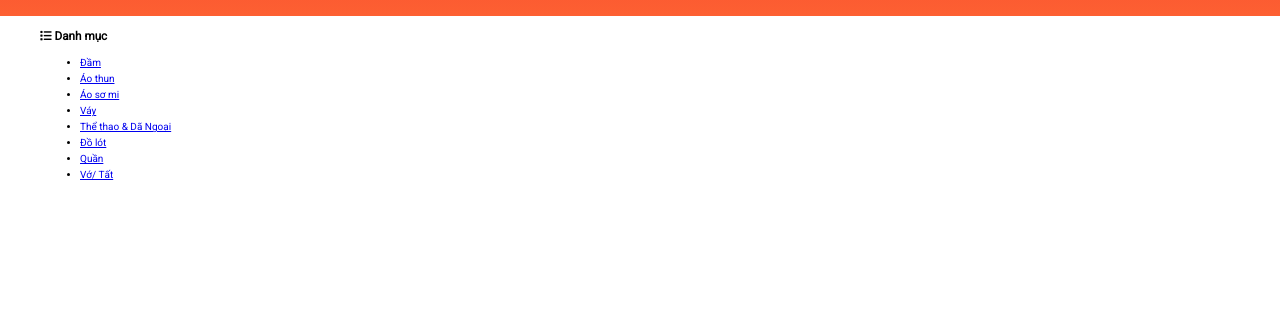
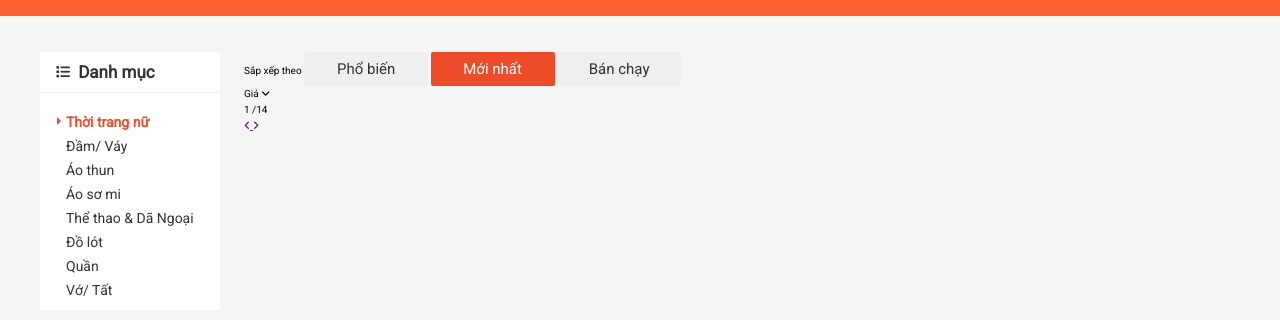
Before and after one commit to hhthuy/Web-Shopee, a plain HTML site: page index.html in a window 1280 px wide. Shown: the part 104-438 px from the top of the page. Drawn offline with nearby package versions, Linux system fonts and the light colour scheme; a script that the page names is missing; files whose address does not match are found by name.

Commit message:
Framing: Sorting Products

```diff
--- a/assets/css/base.css
+++ b/assets/css/base.css
@@ -111,7 +111,7 @@ html{
     cursor: pointer;
     color: var(--text-color);
     /* can giua */
-    display: flex;
+    display: inline-flex;
     align-items: center;
     justify-content: center;
     list-style: none;
--- a/assets/css/main.css
+++ b/assets/css/main.css
@@ -27,7 +27,7 @@ Nguyên tắc:
 	Footer
         ...
 */
-
+/* ********** APP HEADER ***********/
 /* ====Navbar CSS=== */
 .header{
     height: var(--header-height);
@@ -836,3 +836,69 @@ Nguyên tắc:
 .header__navbar-user-menuItem a:hover{
     background-color: #fafafa;
 }
+
+/* **********APP CONTAINER ***********/
+/* =====Danh mục CSS===== */
+.app__container{
+    background-color: #F5F5F5;
+}
+.category{
+    background-color: var(--white-color);
+    border-radius: 2px;
+
+}
+.category__heading{
+    color: var(--text-color);
+    font-size: 1.7rem;
+    padding: 12px 16px;
+    margin-top: 0; /* bo mac dinh */
+    border-bottom: 1px solid rgba(0, 0, 0, 0.05);
+}
+.category__heading-icon{
+    font-size: 1.4rem;
+    margin-right: 4px;/* icon - text */
+    position: relative;
+    top: -1px;
+}
+.category-list{
+    padding: 0 0 8px 0;/* Bo mac dinh the <ul> -left:0*/
+    list-style: none;
+    margin-left: 10px;
+
+}
+.category-item{
+
+}
+.category-item--active .category-item__link{
+    color: var(--primary-color);
+    font-weight: 600;
+}
+.category-item--active .category-item__link::before{
+    content: "";
+    position: absolute;
+    top:50%;
+    left: 7px;
+    border:4px solid;
+    transform: translateY(calc(-50% - 1px)); /* chay nguoc len 50% */
+    border-color: transparent transparent transparent var(--primary-color);/* tren - duoi - phai -trai */
+}
+.category-item__link{
+    font-size: 1.4rem;
+    color: var(--text-color);
+    text-decoration: none;
+    display: block; /* block */
+    padding: 4px 16px; /* block */
+    position: relative;/* transition */
+    transition: right linear 0.1s;/* transition */
+    right: 0;/* transition *//* right ban dau la 0, khi cho chuyen dong -4px */
+}
+.category-item__link:hover{
+   right: -4px;/* transition */
+   color: var(--primary-color);/* transition */
+}
+/* =====Dựng khung: Sắp xếp sản phẩm===== */
+/* Home sort + filter */
+.app__content{
+    padding-top: 36px;
+}
+/* ********** APP FOOTER ***********/
--- a/index.html
+++ b/index.html
@@ -297,27 +297,27 @@
         </header>
 
         <!-- Container -->
-        <div class="container">
+        <div class="app__container">
             <div class="grid">
-                <div class="grid__row">
+                <div class="grid__row app__content">
                     <div class="grid__column-2">
                         <nav class="category">
                             <h3 class="category__heading">
-                                <i class="fa-solid fa-list"></i>
+                                <i class="category__heading-icon fa-solid fa-list"></i>
                                 Danh mục
                             </h3>
                             <ul class="category-list">
                                 <li class="category-item category-item--active">
-                                    <a href="#" class="category-item__link">Đầm</a>
+                                    <a href="#" class="category-item__link">Thời trang nữ</a>
+                                </li>
+                                <li class="category-item">
+                                    <a href="#" class="category-item__link">Đầm/ Váy</a>
                                 </li>
                                 <li class="category-item">
                                     <a href="#" class="category-item__link">Áo thun</a>
                                 </li>
                                 <li class="category-item">
                                     <a href="#" class="category-item__link">Áo sơ mi</a>
-                                </li>
-                                <li class="category-item">
-                                    <a href="#" class="category-item__link">Váy</a>
                                 </li>
                                 <li class="category-item">
                                     <a href="#" class="category-item__link">Thể thao & Dã Ngoại</a>
@@ -334,7 +334,38 @@
                             </ul>
                         </nav>
                     </div>
-                    <div class="grid__column-10"></div>
+                    <div class="grid__column-10">
+                        <div class="home-filter">
+                            <span class="home-filter__label">Sắp xếp theo</span>
+                            <button class="btn">Phổ biến</button>
+                            <button class="btn btn--primary">Mới nhất</button>
+                            <button class="btn">Bán chạy</button>
+
+                            <div class="select-input">
+                                <span class="select-input___label">Giá</span>
+                                <i class="fa-solid fa-angle-down"></i>
+                            </div>
+
+                            <div class="home-filter__page">
+                                <span class="home-filter__page-num">
+                                    <span class="home-filter__page-current">1</span>
+                                    /14
+                                </span>
+
+                                <div class="home-filter__page-control">
+                                    <a href="" class="home-filter__page-button">
+                                        <i class="fa-solid fa-angle-left"></i>
+                                    </a>
+                                    <a href="" class="home-filter__page-button">
+                                        <i class="fa-solid fa-angle-right"></i>
+                                    </a>
+                                </div>
+                            </div>
+
+
+                        </div>
+
+                    </div>
                 </div>
             </div>
         </div>
```
Also changed, not shown: 1 other file.
